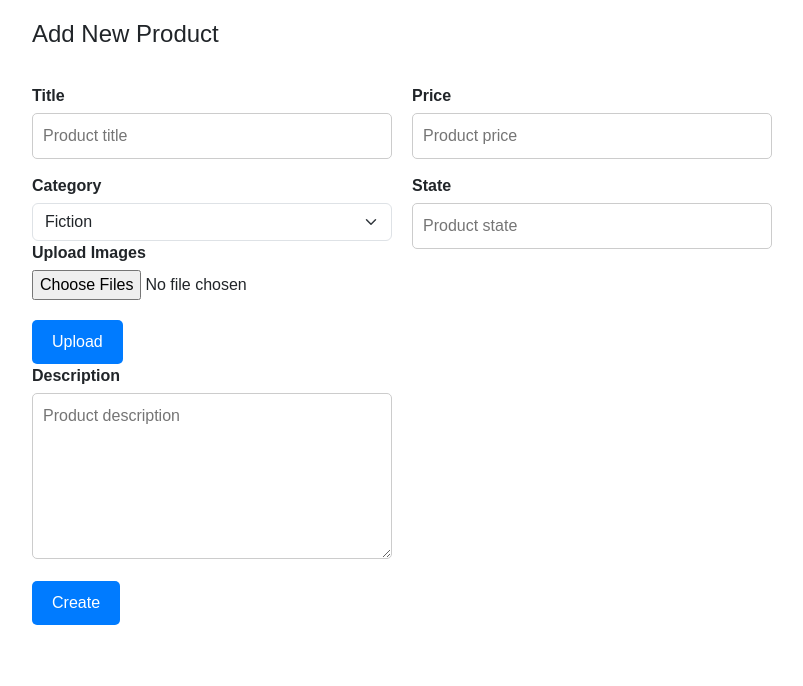
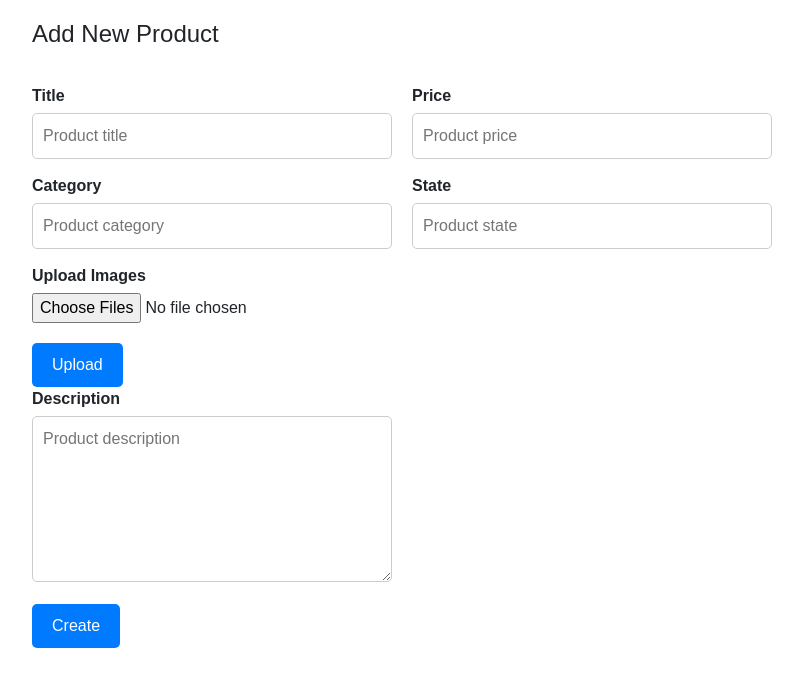
Before and after one commit to DariaOgd/bazodanowe, a React (Create React App) app in the folder client/: page /add in a window 1280 px wide. Shown: the top 686 px of the page, without its empty margins (228-1031 px from the left). Built offline with nearby package versions, Linux system fonts and the light colour scheme.

Commit message:
dziala
fff

```diff
--- a/client/src/components/navbar/NavbarDefault.jsx
+++ b/client/src/components/navbar/NavbarDefault.jsx
@@ -33,6 +33,7 @@ function NavbarDefault() {
             height="40"
             className="d-inline-block align-top"
             alt="Logo"
+            href="/"
   />
         </Navbar.Brand>
         <Navbar.Toggle aria-controls="navbarScroll" />
--- a/client/src/components/navbar/ProductCard.jsx
+++ b/client/src/components/navbar/ProductCard.jsx
@@ -9,7 +9,7 @@ const ProductCard = ({ item }) => {
                 <img src={item.img} className="card-img-top" height="200px"  alt="" />
                 <div className="card-body">
                     <div className="user">
-                        <span>{item.username}</span>
+                        <span className='user-name'>{item.username}</span>
                     </div>
                     <h5 className="card-title">{item.title}</h5>
                     <p className="card-text">{item.desc}</p>
--- a/client/src/components/navbar/ProductCard.scss
+++ b/client/src/components/navbar/ProductCard.scss
@@ -13,6 +13,16 @@
         object-fit: cover;
     }
 
+    .user {
+        display: flex;
+        align-items: center;
+        gap: 5px;
+        font-size: 14px;
+        color: #555;
+        span{
+            color: rebeccapurple;
+        }
+
     .info {
         padding: 15px;
         display: flex;
@@ -21,12 +31,7 @@
         height: 200px; /* Set a fixed height for the info section */
         flex: 1; /* Allow the info section to take up remaining space */
 
-        .user {
-            display: flex;
-            align-items: center;
-            gap: 5px;
-            font-size: 14px;
-            color: #555;
+
         }
 
         #title {
@@ -66,4 +71,13 @@
 
 .card{
     width: 14rem;
+    height: rem;
+
+    .user{
+        span{
+            color: rebeccapurple;
+            font-size: 12px;
+            text-decoration: none;
+        }
+    }
 }
--- a/client/src/pages/add/Add.jsx
+++ b/client/src/pages/add/Add.jsx
@@ -5,7 +5,6 @@ import { useMutation, useQueryClient } from "@tanstack/react-query";
 import newRequest from "../../utils/newRequest";
 import { useNavigate } from "react-router-dom";
 import "./Add.scss";
-
 const Add = () => {
   const [singleFile, setSingleFile] = useState(undefined);
   const [files, setFiles] = useState([]);
@@ -45,12 +44,9 @@ const Add = () => {
     },
     onSuccess: () => {
       queryClient.invalidateQueries(["products"]);
-      navigate("/");
+      navigate("/")
     },
   });
-
-  // Define book-related categories
-  const bookCategories = ["Fiction", "Non-fiction", "Mystery", "Romance", "Fantasy", "Science Fiction", "Thriller", "Horror"];
 
   const handleSubmit = (e) => {
     e.preventDefault();
@@ -71,15 +67,15 @@ const Add = () => {
               onChange={handleChange}
             />
             <label htmlFor="">Category</label>
-            <select class="form-select" aria-label="Default select example" name="category" onChange={handleChange}>
-              {bookCategories.map((category, index) => (
-                <option key={index} value={category}>
-                  {category}
-                </option>
-              ))}
-            </select>
+            <input
+              type="text"
+              name="category"
+              placeholder="Product category"
+              onChange={handleChange}
+            />
             <div className="images">
               <div className="imagesInputs">
+
                 <label htmlFor="">Upload Images</label>
                 <input
                   type="file"
```
